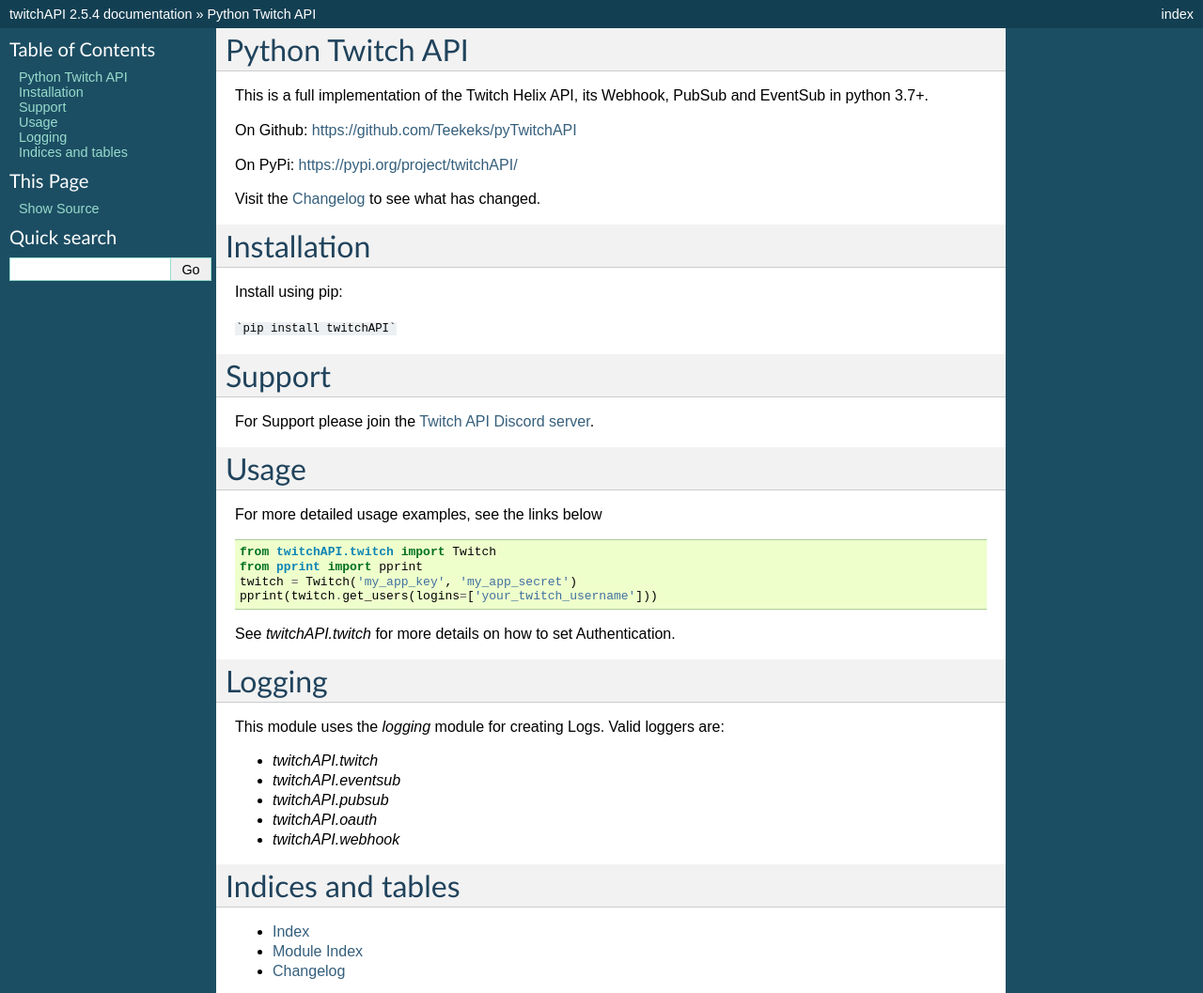
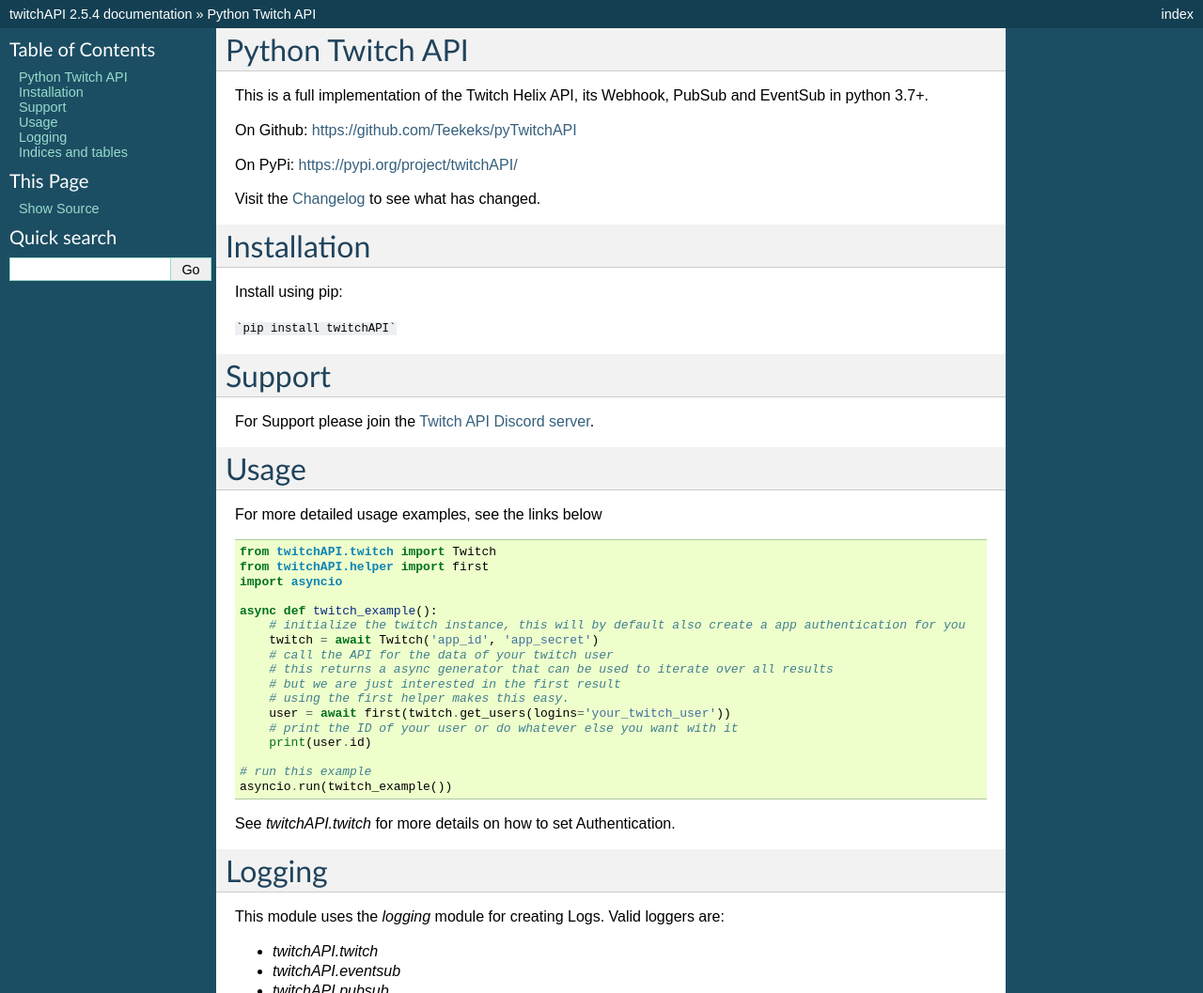
Before and after one commit to Teekeks/pyTwitchAPI, a Sphinx documentation site: the page built from docs/index.rst, in a window 1280 px wide, cut to the strip 0-1057 px from the top of the page. Shown: the whole strip at 94% size. Built offline with Sphinx 7.4.7, drawn with Linux system fonts in a browser that asks for light colours.

Commit message:
updated example in docs

```diff
--- a/docs/index.rst
+++ b/docs/index.rst
@@ -34,9 +34,22 @@
 .. code-block:: python
 
     from twitchAPI.twitch import Twitch
-    from pprint import pprint
-    twitch = Twitch('my_app_key', 'my_app_secret')
-    pprint(twitch.get_users(logins=['your_twitch_username']))
+    from twitchAPI.helper import first
+    import asyncio
+
+    async def twitch_example():
+        # initialize the twitch instance, this will by default also create a app authentication for you
+        twitch = await Twitch('app_id', 'app_secret')
+        # call the API for the data of your twitch user
+        # this returns a async generator that can be used to iterate over all results
+        # but we are just interested in the first result
+        # using the first helper makes this easy.
+        user = await first(twitch.get_users(logins='your_twitch_user'))
+        # print the ID of your user or do whatever else you want with it
+        print(user.id)
+
+    # run this example
+    asyncio.run(twitch_example())
 
 
 See `twitchAPI.twitch` for more details on how to set Authentication.
```
